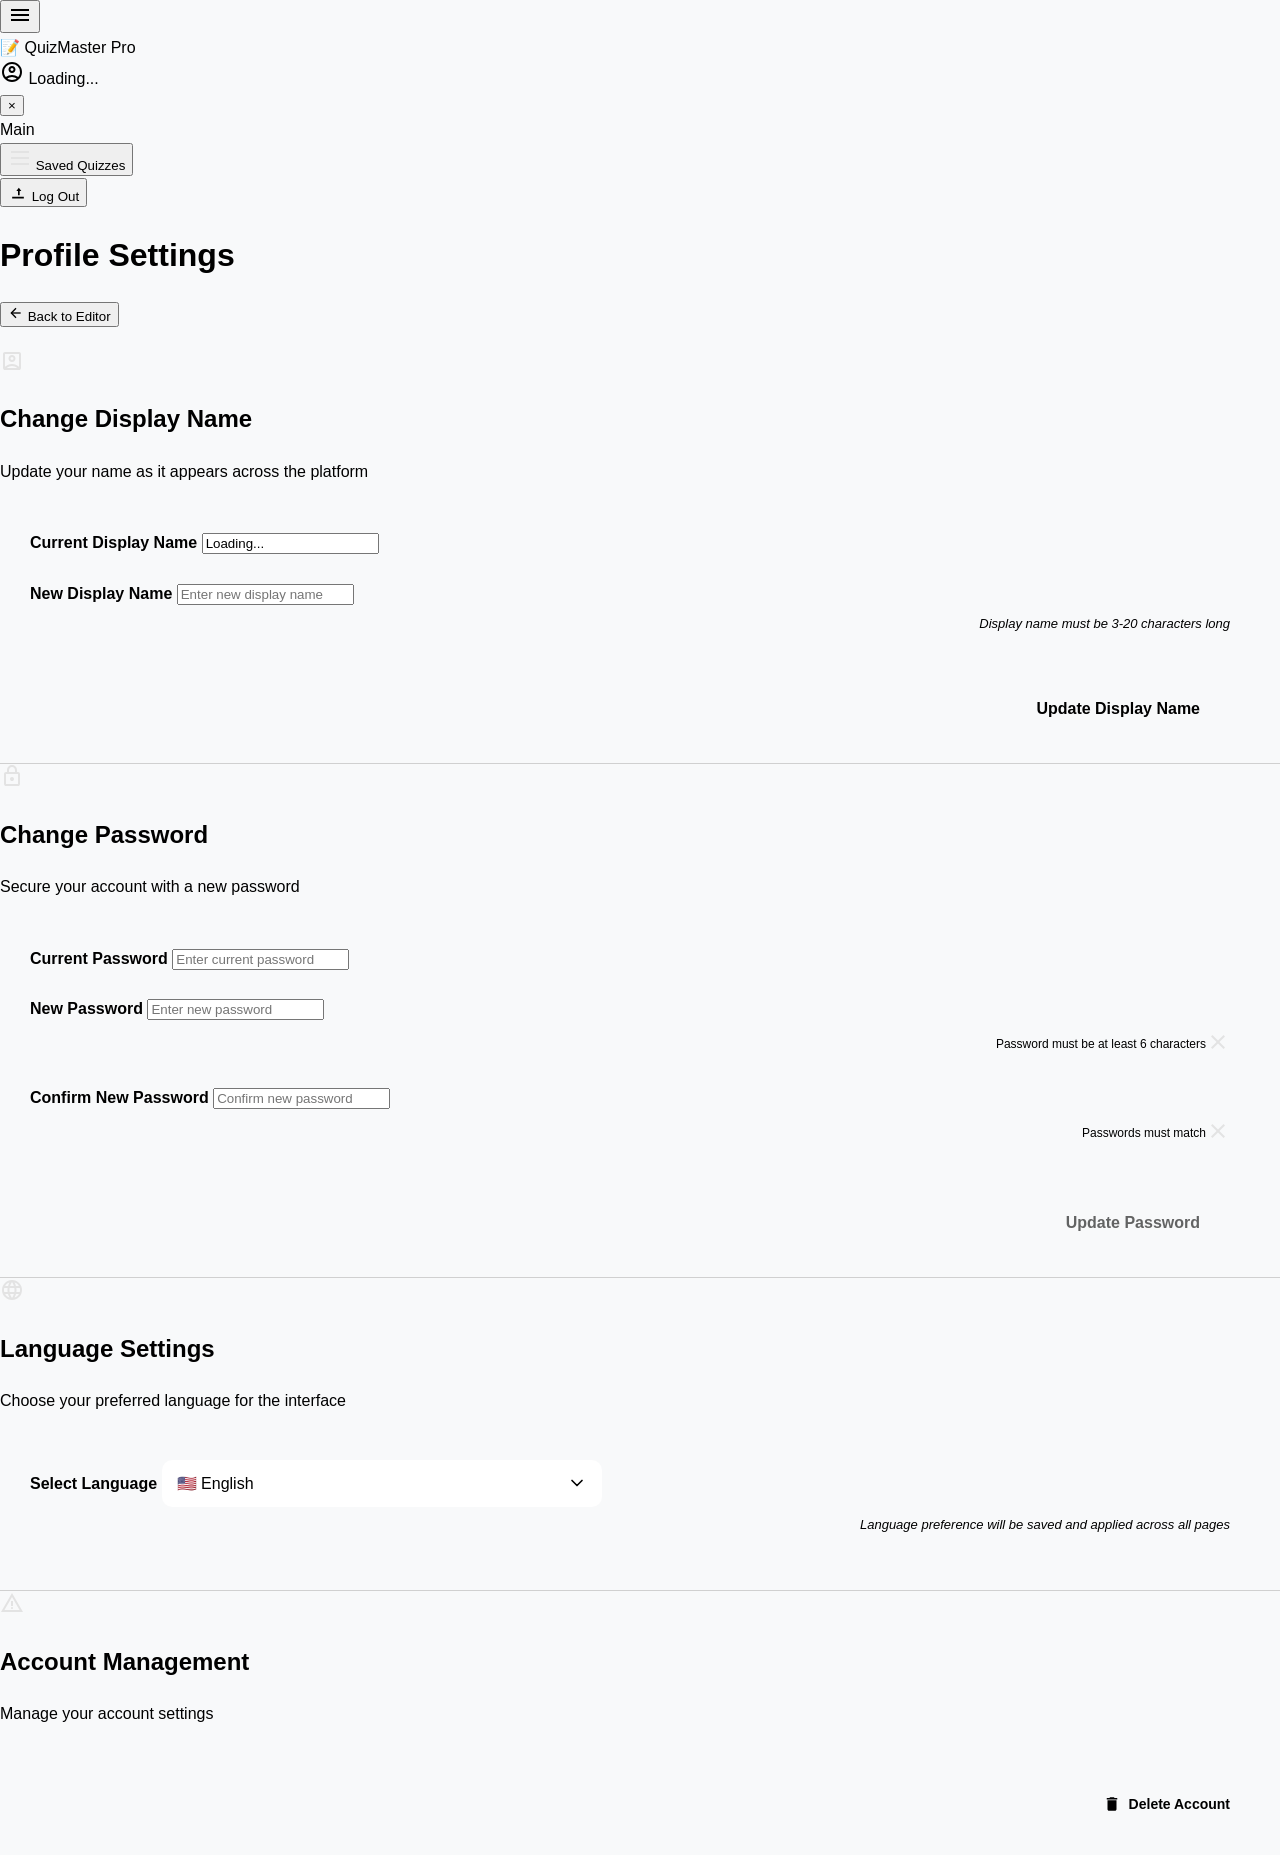
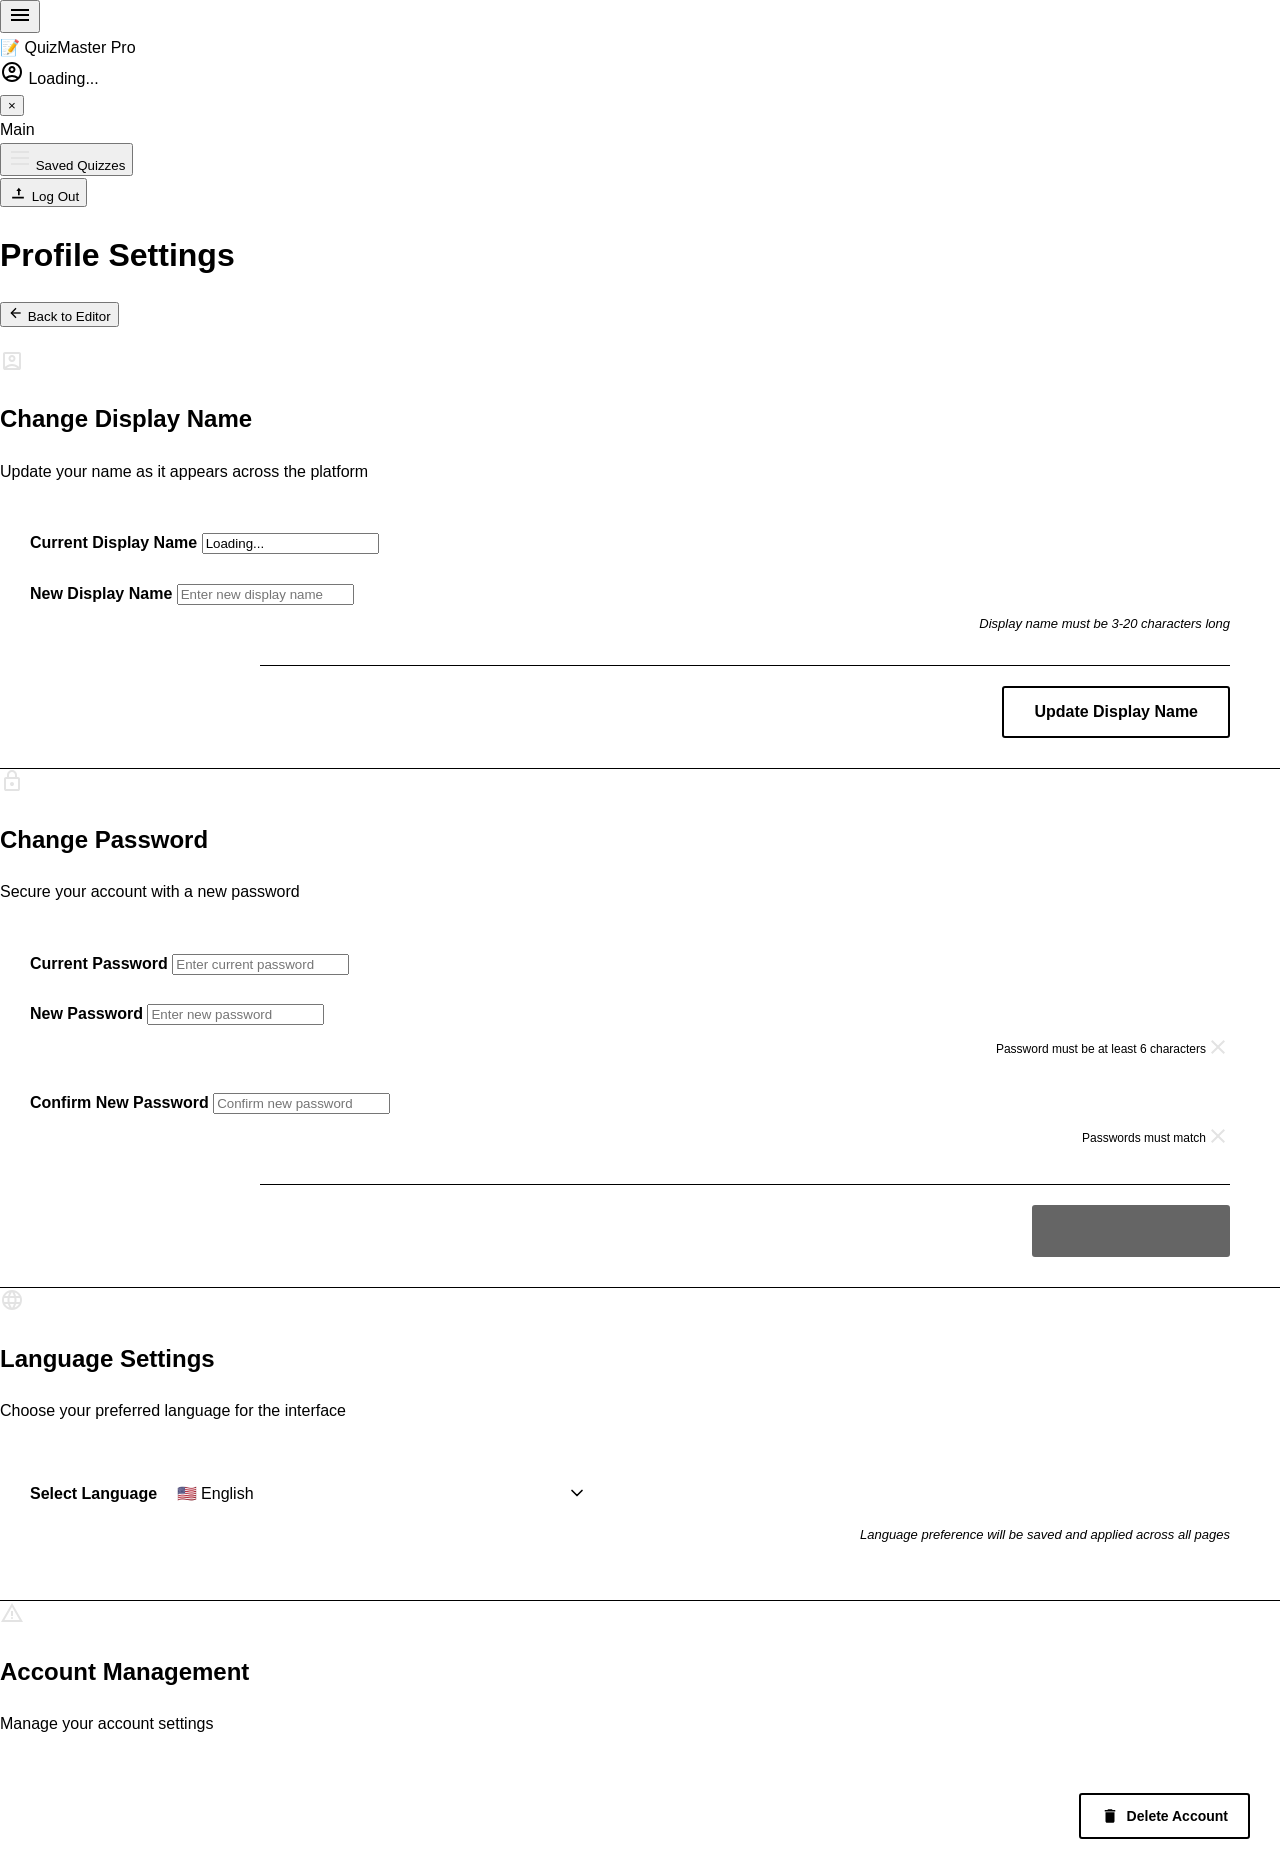

f card

--- a/css/profile-settings.css
+++ b/css/profile-settings.css
@@ -1,4 +1,4 @@
-/* Profile Settings Page Styles */
+/* Profile Settings Page Styles - Black and White Theme */
 html, body {
     margin: 0;
     padding: 0;
@@ -11,13 +11,13 @@ html, body {
 body {
     font-family: 'Roboto', sans-serif;
     line-height: 1.6;
-    background: #f8f9fa;
+    background: white;
     min-height: 100vh;
 }
 
 /* Settings Container - Unified Container */
 .settings-container {
-    background: #f8f9fa;
+    background: white;
     overflow: visible;
     margin-top: 20px;
     transition: all 0.3s ease;
@@ -36,7 +36,7 @@ body {
 }
 
 .settings-panel:not(:last-child) {
-    border-bottom: 1px solid #d0d0d0;
+    border-bottom: 1px solid black;
 }
 
 
@@ -64,7 +64,7 @@ body {
 
 .settings-form .form-group label {
     font-weight: 600;
-    color: var(--primary-color);
+    color: black;
     font-size: 16px;
     min-width: 200px;
     flex-shrink: 0;
@@ -84,15 +84,15 @@ body {
 
 .settings-form .form-group .label-input-row input:focus {
     outline: none;
-    border-color: var(--primary-color);
-    box-shadow: 0 0 0 3px rgba(65, 105, 225, 0.1);
+    border-color: black;
+    box-shadow: 0 0 0 3px rgba(0, 0, 0, 0.1);
 }
 
 /* Language Selector Styles */
 .language-select {
     width: 440px;
     padding: 15px;
-    border: 2px solid var(--border-light);
+    border: 2px solid var(--color-border);
     border-radius: 10px;
     font-size: 16px;
     transition: all 0.3s ease;
@@ -110,24 +110,24 @@ body {
 
 .language-select:focus {
     outline: none;
-    border-color: var(--primary-color);
-    box-shadow: 0 0 0 3px rgba(65, 105, 225, 0.1);
+    border-color: black;
+    box-shadow: 0 0 0 3px rgba(0, 0, 0, 0.1);
 }
 
 .language-select:hover {
-    border-color: var(--primary-hover);
+    border-color: black;
 }
 
 .settings-form .form-group .label-input-row input[readonly] {
     width: 440px;
     padding: 15px;
-    border: 2px solid var(--border-light);
+    border: 2px solid black;
     border-radius: 10px;
     font-size: 16px;
     transition: all 0.3s ease;
     box-sizing: border-box;
-    background: var(--background-light);
-    color: var(--text-muted);
+    background: white;
+    color: black;
     cursor: not-allowed;
     justify-content: flex-end;
 }
@@ -135,7 +135,7 @@ body {
 .input-hint {
     margin-top: 8px;
     font-size: 13px;
-    color: var(--text-muted);
+    color: black;
     font-style: italic;
     width: 440px;
     margin-left: auto;
@@ -149,7 +149,7 @@ body {
     align-items: center;
     margin-top: 8px;
     font-size: 12px;
-    color: var(--text-muted);
+    color: black;
     width: 440px;
     margin-left: auto;
 }
@@ -164,34 +164,34 @@ body {
 }
 
 .indicator-icon.valid {
-    color: var(--success-color);
+    color: black;
 }
 
 .indicator-icon.invalid {
-    color: var(--danger-color);
+    color: black;
 }
 
 .password-indicator.valid .indicator-text {
-    color: var(--success-color);
+    color: black;
 }
 
 .password-indicator.invalid .indicator-text {
-    color: var(--danger-color);
+    color: black;
 }
 
 /* Form Actions */
 .form-actions {
     margin-top: 30px;
     padding-top: 20px;
-    border-top: 1px solid var(--border-light);
+    border-top: 1px solid black;
     text-align: right;
     margin-left: 230px;
 }
 
 .btn-save {
     background: transparent;
-    color: var(--primary-color);
-    border: 2px solid var(--primary-color);
+    color: black;
+    border: 2px solid black;
     padding: 15px 30px;
     border-radius: 3px;
     font-size: 16px;
@@ -201,12 +201,12 @@ body {
 }
 
 .btn-save:hover:not(:disabled) {
-    background: var(--primary-color);
+    background: black;
     color: white;
 }
 
 .btn-save:disabled {
-    background: var(--text-muted);
+    background: black;
     cursor: not-allowed;
     opacity: 0.6;
 }
@@ -221,8 +221,8 @@ body {
 
 .btn-delete-account {
     background: transparent;
-    color: var(--primary-color);
-    border: 2px solid var(--primary-color);
+    color: black;
+    border: 2px solid black;
     padding: 12px 20px;
     border-radius: 3px;
     font-size: 14px;
@@ -235,65 +235,10 @@ body {
 }
 
 .btn-delete-account:hover {
-    background: var(--primary-color);
+    background: black;
     color: white;
 }
 
-/* Modal Styles */
-.modal {
-    position: fixed;
-    top: 0;
-    left: 0;
-    width: 100%;
-    height: 100%;
-    background: rgba(0, 0, 0, 0.5);
-    display: flex;
-    align-items: center;
-    justify-content: center;
-    z-index: 2000;
-}
-
-.modal-content {
-    background: white;
-    padding: 40px;
-    border-radius: 20px;
-    max-width: 400px;
-    width: 90%;
-    text-align: center;
-    box-shadow: 0 20px 60px rgba(0, 0, 0, 0.3);
-    transform: scale(0.9);
-    opacity: 0;
-    transition: all 0.3s ease;
-}
-
-.modal.show .modal-content {
-    transform: scale(1);
-    opacity: 1;
-}
-
-.modal-icon {
-    font-size: 3rem;
-    margin-bottom: 20px;
-}
-
-.danger-icon {
-    color: var(--danger-color);
-}
-
-.modal-content h3 {
-    color: var(--primary-color);
-    margin-bottom: 15px;
-}
-
-.danger-icon + h3 {
-    color: var(--danger-color);
-}
-
-.modal-content p {
-    color: var(--text-muted);
-    margin-bottom: 20px;
-    line-height: 1.6;
-}
 
 /* Warning Details in Modal */
 .warning-details {
@@ -323,28 +268,6 @@ body {
     line-height: 1.4;
 }
 
-.modal-buttons {
-    display: flex;
-    gap: 15px;
-    justify-content: center;
-}
-
-.btn-cancel, .btn-delete, .btn-primary {
-    padding: 12px 24px;
-    border: 2px solid var(--primary-color);
-    border-radius: 3px;
-    font-size: 14px;
-    font-weight: 600;
-    cursor: pointer;
-    transition: all 0.3s ease;
-    background: transparent;
-    color: var(--primary-color);
-}
-
-.btn-cancel:hover, .btn-delete:hover, .btn-primary:hover {
-    background: var(--primary-color);
-    color: white;
-}
 
 /* Success Message Animation */
 .success-message {
@@ -386,14 +309,6 @@ body {
         max-width: 100%;
     }
     
-    .modal-content {
-        padding: 30px 20px;
-        margin: 20px;
-    }
-    
-    .modal-buttons {
-        flex-direction: column;
-    }
     
     .btn-cancel, .btn-delete, .btn-primary {
         width: 100%;
